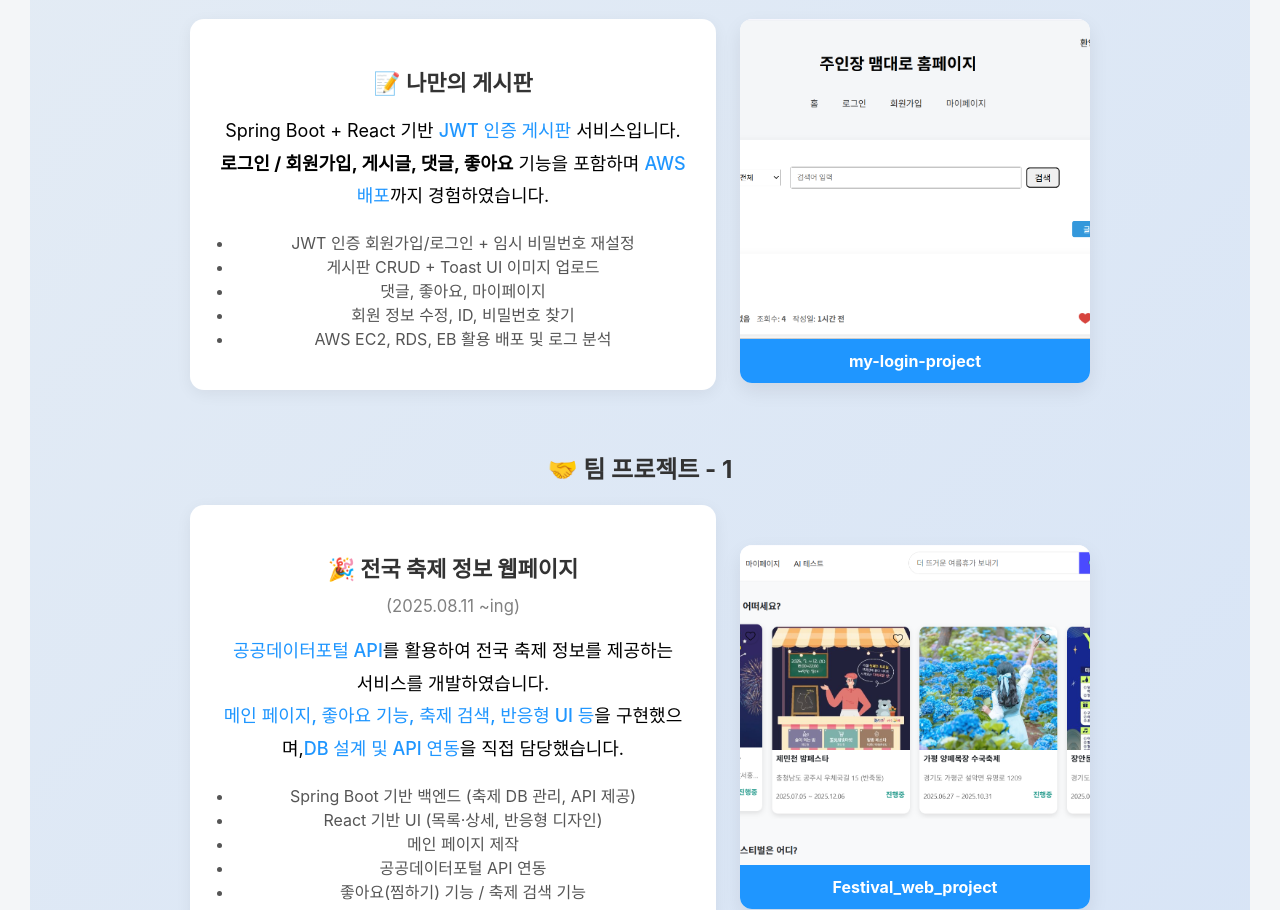
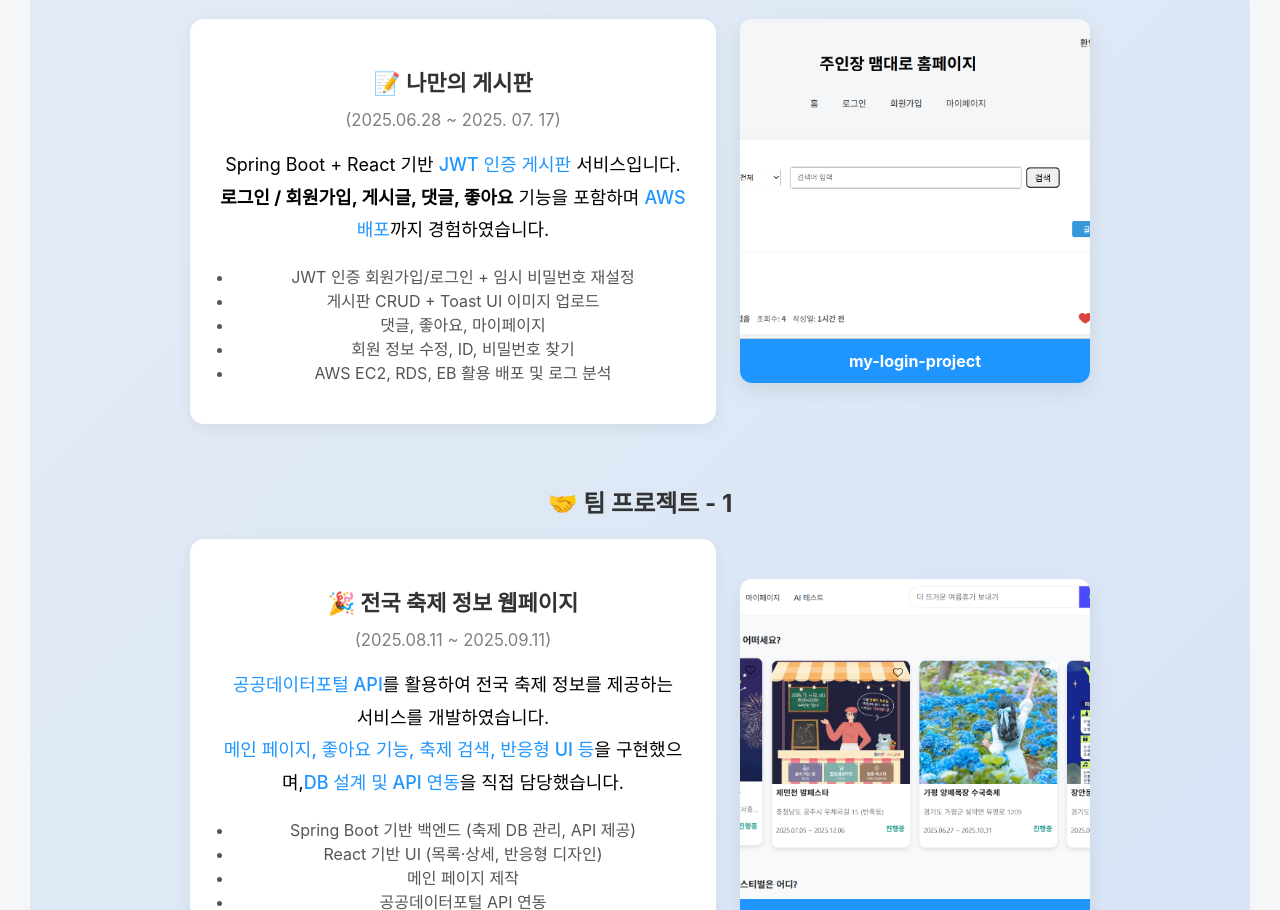
Before and after one commit to mk0537/my-portfolio-react-app, a React (Create React App) app: page / in a window 1280 px wide. Shown: the part 2292-3202 px from the top of the page. Built offline with nearby package versions, Linux system fonts and the light colour scheme; no server answers; the database is empty.

Commit message:
9/20 추가 수정

```diff
--- a/src/components/Projects.js
+++ b/src/components/Projects.js
@@ -19,7 +19,7 @@ const Projects = () => {
           <h3 className="Project-category">👤 개인 프로젝트</h3>
           <div className="Project-row">
             <div className="Project-container">
-              <h3 className="Project-subtitle">📝 나만의 게시판</h3>
+              <h3 className="Project-subtitle">📝 나만의 게시판</h3> <small style={{color : "grey"}}>(2025.06.28 ~ 2025. 07. 17)</small>
               <p className="Project-content">
                 Spring Boot + React 기반 <span className="highlight">JWT 인증 게시판</span> 서비스입니다. <br />
                 <strong>로그인 / 회원가입, 게시글, 댓글, 좋아요</strong> 기능을 포함하며 <span className="highlight">AWS 배포</span>까지 경험하였습니다.
@@ -61,7 +61,7 @@ const Projects = () => {
           <h3 className="Project-category">🤝 팀 프로젝트 - 1</h3>
           <div className="Project-row">
             <div className="Project-container">
-              <h3 className="Project-subtitle">🎉 전국 축제 정보 웹페이지 </h3> <small style={{color : "grey"}}>(2025.08.11 ~ing)</small>
+              <h3 className="Project-subtitle">🎉 전국 축제 정보 웹페이지 </h3> <small style={{color : "grey"}}>(2025.08.11 ~ 2025.09.11)</small>
                 <p className="Project-content">
                   <span className="highlight">공공데이터포털 API</span>를 활용하여 전국 축제 정보를 제공하는 <br />
                    서비스를 개발하였습니다. <br />
```
